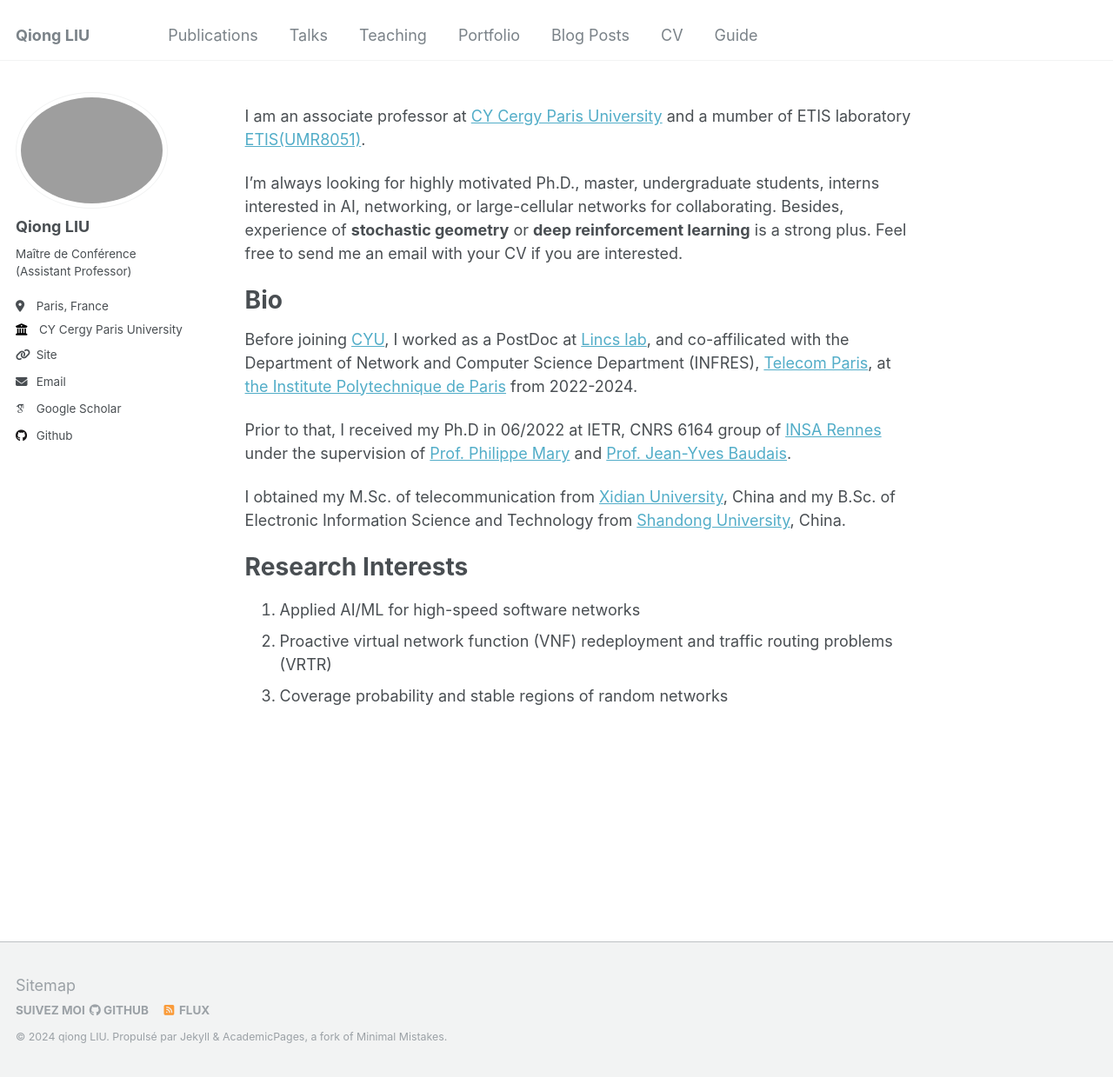
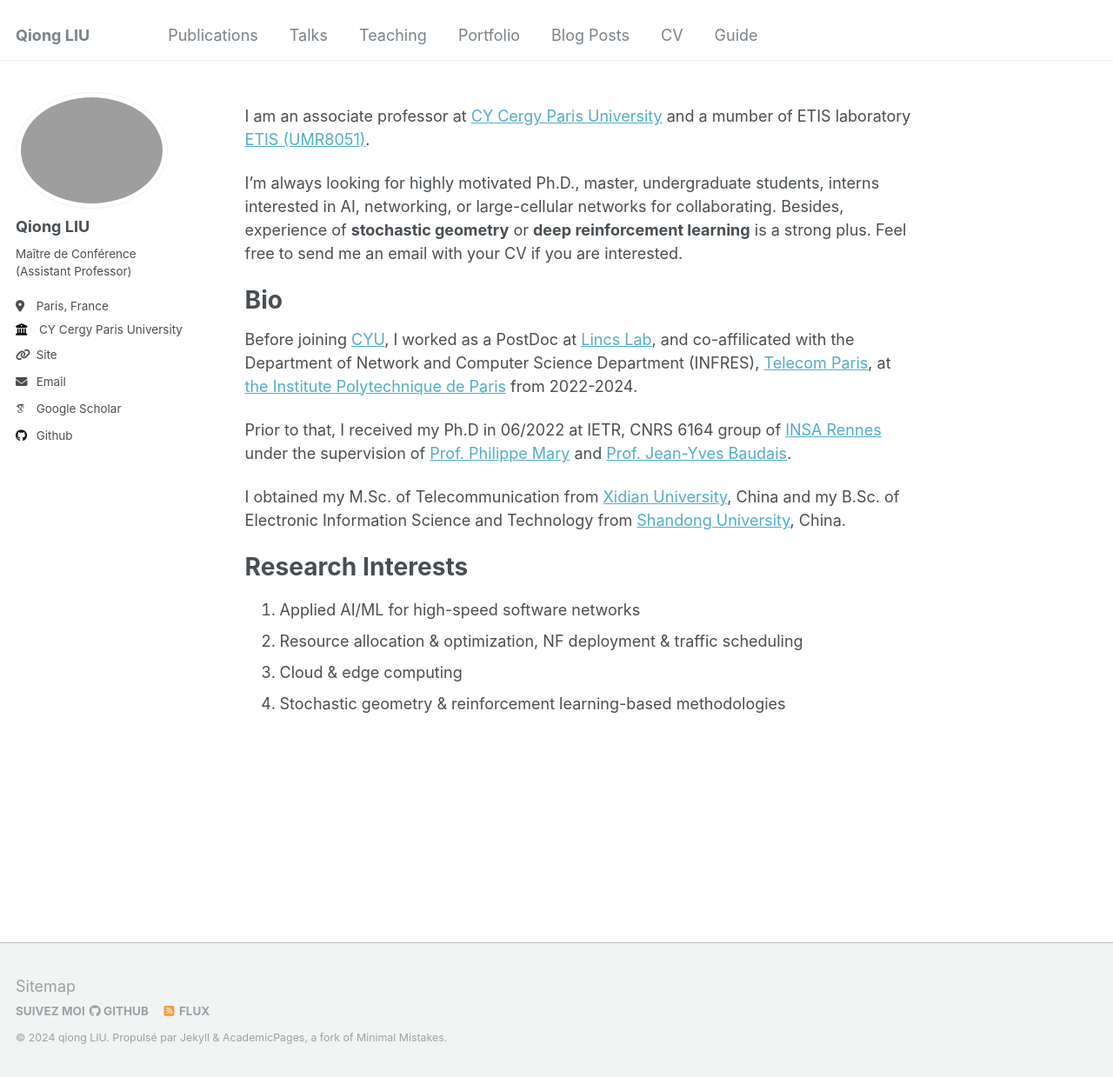
Before and after one commit to evesiphus/evesiphus.github.io, a Jekyll site: the page built from _pages/about.md, in a window 1280 px wide and 1239 px high. Shown: the whole window at 87% size. Built offline with Jekyll 4.4.1, drawn with Linux system fonts in a browser that asks for light colours; some web fonts are replaced.

Commit message:
Update about.md

```diff
--- a/_pages/about.md
+++ b/_pages/about.md
@@ -6,21 +6,22 @@ redirect_from:
   - /about/
   - /about.html
 ---
-I am an associate professor at  [CY Cergy Paris University](https://www.cyu.fr/)  and a mumber of  ETIS laboratory [ETIS(UMR8051)](https://www.etis-lab.fr/).
+I am an associate professor at  [CY Cergy Paris University](https://www.cyu.fr/)  and a mumber of  ETIS laboratory [ETIS (UMR8051)](https://www.etis-lab.fr/).
 
 I'm always looking for highly motivated Ph.D., master, undergraduate students, interns interested in AI, networking, or  large-cellular networks for collaborating. Besides, experience of __stochastic geometry__ or __deep reinforcement learning__ is a strong plus. Feel free to send me an email with your CV if you are interested.
 
 Bio
 ======
-Before joining [CYU](https://www.cyu.fr/), I worked as a PostDoc at [Lincs lab](https://www.lincs.fr/), and co-affilicated with the Department of Network and Computer Science Department (INFRES), [Telecom Paris](https://www.telecom-paris.fr/en/school/departments/computer-science-networks), at [the Institute Polytechnique de Paris](https://www.ip-paris.fr/en) from 2022-2024.
+Before joining [CYU](https://www.cyu.fr/), I worked as a PostDoc at [Lincs Lab](https://www.lincs.fr/), and co-affilicated with the Department of Network and Computer Science Department (INFRES), [Telecom Paris](https://www.telecom-paris.fr/en/school/departments/computer-science-networks), at [the Institute Polytechnique de Paris](https://www.ip-paris.fr/en) from 2022-2024.
 
 Prior to that,  I received my Ph.D in 06/2022 at IETR, CNRS 6164 group of [INSA Rennes](https://www.insa-rennes.fr/ietr-1.html) under the supervision of [Prof. Philippe Mary](https://pmary.perso.insa-rennes.fr/) and [Prof. Jean-Yves Baudais](http://jeanyves.baudais.free.fr/).
 
-I obtained my M.Sc. of telecommunication from [Xidian University](https://www.xidian.edu.cn/), China and my B.Sc. of Electronic Information Science and Technology from [Shandong University](https://www.en.sdu.edu.cn/), China.
+I obtained my M.Sc. of Telecommunication from [Xidian University](https://www.xidian.edu.cn/), China and my B.Sc. of Electronic Information Science and Technology from [Shandong University](https://www.en.sdu.edu.cn/), China.
 
 
 Research Interests
 ======
 1. Applied AI/ML for high-speed software networks
-1. Proactive virtual network function (VNF) redeployment and traffic routing problems (VRTR)
-1. Coverage probability and stable regions of random networks
+1. Resource allocation & optimization, NF deployment & traffic scheduling
+1. Cloud & edge computing
+1. Stochastic geometry & reinforcement learning-based methodologies
```
